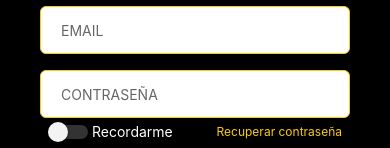
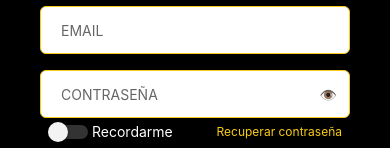
Before and after one commit to franbz1/I-C-T-P, a React Native app: screen /Login in a window 390 px wide. Shown: the part 334-482 px from the top of the page. Built offline with nearby package versions, Linux system fonts and the light colour scheme; no server answers.

Commit message:
Navigator y Manejo de authContext implementados, Pestaña home creada, Loading creado y funcional (Boton ver contraseña)

```diff
--- a/App.js
+++ b/App.js
@@ -1,7 +1,10 @@
 import Login from "./src/frontend/Screens/Login";
-
+import { AuthProvider } from "./src/Backend/auth/authContext";
+import AppNavigator from "./src/Backend/navigation/appNavigator";
 export default function App() {
   return (
-    <Login/>
+    <AuthProvider>
+      <AppNavigator/>
+    </AuthProvider>
   );
 }
--- /dev/null
+++ b/src/Backend/auth/authContext.js
@@ -0,0 +1,34 @@
+// context/AuthContext.js
+import React, { createContext, useState, useEffect } from 'react';
+import { onAuthStateChanged } from "firebase/auth";
+import { auth } from "../../../firebase"; // Asegúrate de que la ruta sea correcta
+import AsyncStorage from '@react-native-async-storage/async-storage';
+
+export const AuthContext = createContext();
+
+export const AuthProvider = ({ children }) => {
+    const [user, setUser] = useState(null);
+    const [initializing, setInitializing] = useState(true);
+
+    useEffect(() => {
+        const unsubscribe = onAuthStateChanged(auth, async (usr) => {
+            if (usr) {
+                // Guardar el usuario en AsyncStorage para persistencia
+                await AsyncStorage.setItem('user', JSON.stringify(usr));
+                setUser(usr);
+            } else {
+                await AsyncStorage.removeItem('user');
+                setUser(null);
+            }
+            if (initializing) setInitializing(false);
+        });
+
+        return unsubscribe;
+    }, []);
+
+    return (
+        <AuthContext.Provider value={{ user, setUser }}>
+            {children}
+        </AuthContext.Provider>
+    );
+};
--- /dev/null
+++ b/src/Backend/navigation/appNavigator.js
@@ -0,0 +1,38 @@
+import React, { useContext } from 'react';
+import { NavigationContainer } from '@react-navigation/native';
+import { createNativeStackNavigator } from '@react-navigation/native-stack';
+import { AuthContext } from '../auth/authContext';
+import Login from '../../frontend/Screens/Login'; // Ajusta las rutas según tu estructura
+import Home from '../../frontend/Screens/Home'; // Pantalla principal después del login
+import Loading from '../../frontend/Screens/Loading'; // Pantalla de carga opcional
+
+const Stack = createNativeStackNavigator();
+
+const AppNavigator = () => {
+    const { user, initializing } = useContext(AuthContext);
+
+    if (initializing) {
+        return <Loading />; // Muestra una pantalla de carga mientras se inicializa
+    }
+
+    return (
+        <NavigationContainer>
+            <Stack.Navigator>
+                {user ? (
+                    // Rutas para usuarios autenticados
+                    <>
+                        <Stack.Screen name="Home" component={Home} options={{ headerShown: false }} />
+                        {/* Agrega más pantallas protegidas aquí */}
+                    </>
+                ) : (
+                    // Rutas para usuarios no autenticados
+                    <>
+                        <Stack.Screen name="Login" component={Login} options={{ headerShown: false }} />
+                    </>
+                )}
+            </Stack.Navigator>
+        </NavigationContainer>
+    );
+};
+
+export default AppNavigator;
--- /dev/null
+++ b/src/frontend/Screens/Home.jsx
@@ -0,0 +1,31 @@
+import React, { useContext } from 'react';
+import { View, Text, Pressable, Alert } from 'react-native';
+import { AuthContext } from '../../Backend/auth/authContext';
+import { signOut } from 'firebase/auth';
+import { auth } from '../../../firebase';
+
+export default function Home() {
+    const { user } = useContext(AuthContext);
+
+    const handleLogout = async () => {
+        try {
+            await signOut(auth);
+            Alert.alert("Éxito", "Has cerrado sesión.");
+            // La navegación será manejada automáticamente por AppNavigator
+        } catch (error) {
+            Alert.alert("Error", "No se pudo cerrar sesión.");
+        }
+    };
+
+    return (
+        <View className="flex-1 bg-black items-center justify-center">
+            <Text className="text-yellow-400 text-2xl mb-5">Bienvenido, {user.email}!</Text>
+            <Pressable
+                className="bg-yellow-400 py-2 px-5 rounded"
+                onPress={handleLogout}
+            >
+                <Text className="text-black text-lg font-bold">Cerrar Sesión</Text>
+            </Pressable>
+        </View>
+    );
+}
--- /dev/null
+++ b/src/frontend/Screens/Loading.jsx
@@ -0,0 +1,10 @@
+import React from 'react';
+import { View, ActivityIndicator } from 'react-native';
+
+const Loading = () => (
+    <View className="flex-1 justify-center items-center bg-black">
+        <ActivityIndicator size="large" color="#FFD700" />
+    </View>
+);
+
+export default Loading;
--- a/src/frontend/Screens/Login.jsx
+++ b/src/frontend/Screens/Login.jsx
@@ -1,8 +1,9 @@
-// Login.js
-import React, { useState } from 'react';
+import React, { useState, useContext } from 'react';
 import { Alert, Image, Pressable, SafeAreaView, Switch, Text, TextInput, View, ActivityIndicator } from 'react-native';
 import { signInWithEmailAndPassword } from "firebase/auth";
 import { auth } from "../../../firebase";
+import { AuthContext } from '../../Backend/auth/authContext';
+import { useNavigation } from '@react-navigation/native';
 
 const logo = "https://hebbkx1anhila5yf.public.blob.vercel-storage.com/logo-GkqMfAxb66KRlDaOA5VdYBtk6PTLhN.jpg";
 const facebook = "https://hebbkx1anhila5yf.public.blob.vercel-storage.com/placeholder.svg?height=40&width=40";
@@ -14,6 +15,9 @@ export default function Login() {
     const [email, setEmail] = useState("");
     const [password, setPassword] = useState("");
     const [loading, setLoading] = useState(false);
+    const [showPassword, setShowPassword] = useState(false); // Para manejar la visibilidad de la contraseña
+    const { setUser } = useContext(AuthContext);
+    const navigation = useNavigation();
 
     const handleLogin = async () => {
         if (!email || !password) {
@@ -30,10 +34,9 @@ export default function Login() {
 
         setLoading(true);
         try {
-            await signInWithEmailAndPassword(auth, email, password);
-            Alert.alert("¡Inicio de sesión exitoso!", "Bienvenido de nuevo.");
-            // Navegar a otra pantalla, por ejemplo:
-            // navigation.navigate('Home');
+            const userCredential = await signInWithEmailAndPassword(auth, email, password);
+            const user = userCredential.user;
+            setUser(user)
         } catch (error) {
             let errorMessage = "Ocurrió un error al iniciar sesión.";
             if (error.code === 'auth/user-not-found') {
@@ -80,16 +83,21 @@ export default function Login() {
                     autoCapitalize='none'
                     keyboardType='email-address'
                 />
+                <View className="flex-row items-center h-12 border border-yellow-400 rounded-md bg-white">
                     <TextInput
-                    className="h-12 px-5 border border-yellow-400 rounded-md bg-white text-black"
+                        className="flex-1 px-5 text-black"
                         placeholder='CONTRASEÑA'
                         placeholderTextColor="#666"
-                    secureTextEntry
+                        secureTextEntry={!showPassword} // Mostrar u ocultar contraseña
                         value={password}
                         onChangeText={setPassword}
                         autoCorrect={false}
                         autoCapitalize='none'
                     />
+                    <Pressable onPress={() => setShowPassword(!showPassword)} className="px-3">
+                        <Text className="text-yellow-400">{showPassword ? '🙈' : '👁️'}</Text>
+                    </Pressable>
+                </View>
             </View>
             <View className="w-full px-12 flex-row justify-between items-center mb-2">
                 <View className="flex-row items-center space-x-1">
```
Also changed, not shown: package.json (+7 -3 lines), 1 other file (tests, documents, lock files or other folders). Lines whose indentation alone changed are shown as unchanged.
